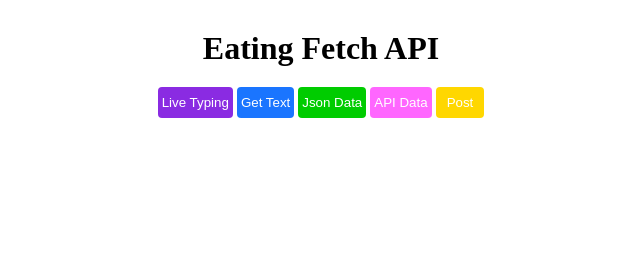
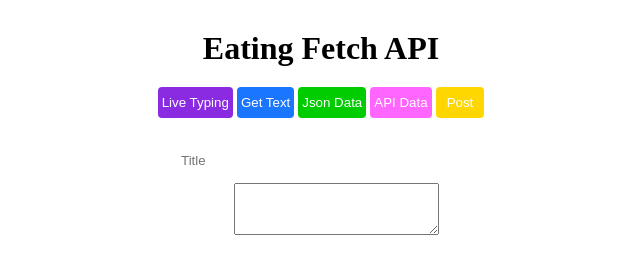
Before and after one commit to ahmedabukar01/Live-Typing-Fetch-API, a plain HTML site: page index.html in a window 1280 px wide. Shown: the whole page, without its empty margins (319-959 px from the left). Drawn offline with Linux system fonts and the light colour scheme.

Commit message:
finishline

```diff
--- a/app.js
+++ b/app.js
@@ -24,9 +24,9 @@ input.addEventListener('keyup', e=>{
 
 // display live typing
 function displayLiveBtn(){
+    hideDom();
     output.textContent ="live typing";
     output.style.background=`${bgColors.liveButton}`;
-    output.style.display="block";
     input.style.display="inline";
 
 }
@@ -37,7 +37,7 @@ function liveTyping(text){
 // getting text
 function textOutput(){
     displayDom();
-
+    hideDom();
     output.style.backgroundColor = `${bgColors.textButton}`;
 
     getText().then(data=>{
@@ -52,8 +52,7 @@ function textOutput(){
 }
 //  JSON DATA
 function ourjson(){
-    output.innerHTML ='';
-    output.style.display="block";
+    hideDom();
     output.style.backgroundColor = `${bgColors.jsonData}`;
     removeError();
 
@@ -75,6 +74,7 @@ function ourjson(){
 }
 // API DATA
 function gettingApiData(){
+    hideDom();
     displayDom();
     removeError();
     output.style.backgroundColor =`${bgColors.apiData}`;
@@ -118,6 +118,7 @@ function displayError(err,color){
 function hideDom(){
     input.style.display="none";
     postForm.style.display="none";
+    output.innerHTML ='';
 }
 
 const bgColors = {
--- a/index.html
+++ b/index.html
@@ -20,8 +20,8 @@
             <input type="text" class="text" placeholder="Live Typing">
         </form>
         <form class="post-form">
-            <input type="text" name="title" placeholder="Title">
-            <input type="text" name="title" placeholder="Write Post ">
+            <input type="text" class="title" placeholder="Title">
+           <textarea  class="body"></textarea>
 
         </form>
     </div>
--- a/style.css
+++ b/style.css
@@ -44,7 +44,21 @@ ul{
     padding:4px;
 }
 .post-form{
-    display:none;
+    padding:10px 10px 10px 40px;
+}
+.post-form input{
+    display:block;
+    width:300px;
+    margin:10px 0;
+    border:none;
+    border-radius:4px;
+    outline-color: gold;
+}
+.title{
+    padding:5px 10px;
+}
+.body{
+    padding: 10px 14px;
 }
 .api-post{
     background:#f107f1;
```
